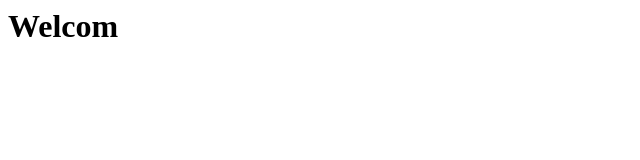
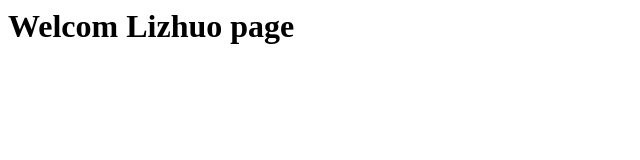
Before and after one commit to gwozai/gwozai.github.io, a plain HTML site: page index.html in a window 1280 px wide. Shown: the whole page, without its empty margins (0-640 px from the left). Drawn offline with Linux system fonts and the light colour scheme.

Commit message:
Update index.html

```diff
--- a/index.html
+++ b/index.html
@@ -1 +1 @@
-<h1>Welcom</h1>
+<h1>Welcom Lizhuo page</h1>
```
